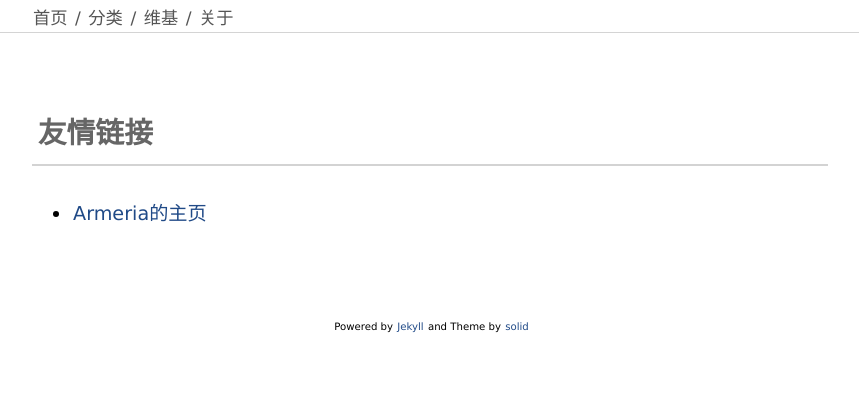
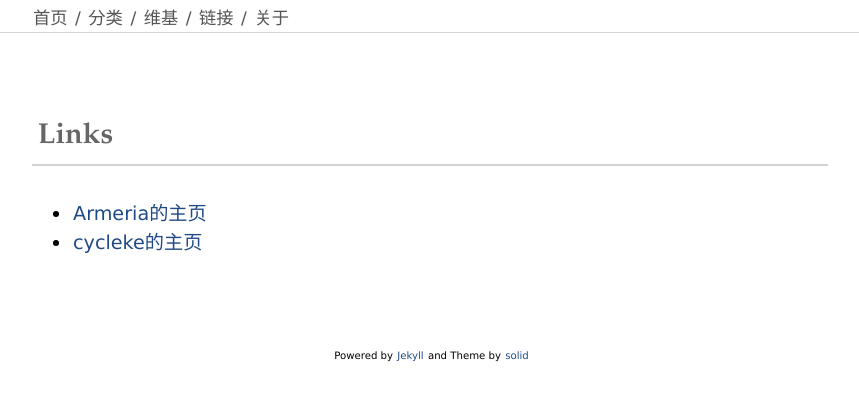
Before and after one commit to ArmeriaWang/ArmeriaWang.github.io, a Jekyll site: the page built from pages/links.md, in a window 1280 px wide. Shown: the top 401 px of the page, without its empty margins (208-1067 px from the left). Built offline with Jekyll 4.4.1, drawn with Linux system fonts in a browser that asks for light colours.

Commit message:
add links tab

```diff
--- a/_includes/navigation.html
+++ b/_includes/navigation.html
@@ -6,7 +6,8 @@
         <a> / </a>
         <a class="nav_a1" href="{{ site.url }}/wiki/">维基</a>
         <a> / </a>
-        <!-- <a href="{{ site.url }}/links/">链接</a> -->
+        <a href="{{ site.url }}/links/">链接</a>
+        <a> / </a>
         <a class="nav_a1" href="{{ site.url }}/about/">关于</a>
     </div>
     <!-- <div class="nav_rss"><a href="{{ site.url }}/sitemap.xml" style="display:none;">SITEMAP</a><a href="{{ site.url }}/feed.xml" target="_blank">订阅</a></div> -->
--- a/pages/links.md
+++ b/pages/links.md
@@ -1,11 +1,12 @@
 ---
 layout: page
-title: 友情链接
+title: Links
 description: 朋友们的博客和主页
 keywords: 友情链接
 permalink: /links/
 ---
 
 <ul>
-<li><a href="http://armeriawang.github.org//">Armeria的主页</a></li>
+<li><a href="https://armeriawang.github.io/">Armeria的主页</a></li>
+<li><a href="https://cycleke.github.io">cycleke的主页</a></li>
 </ul>
```
